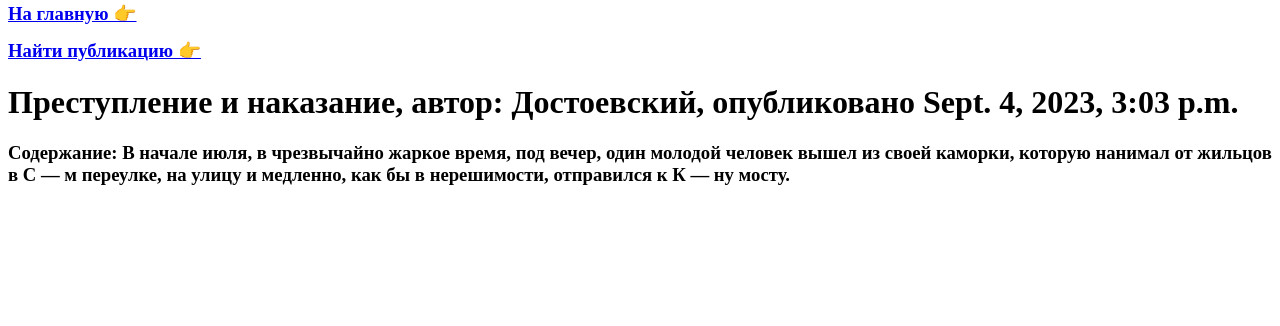
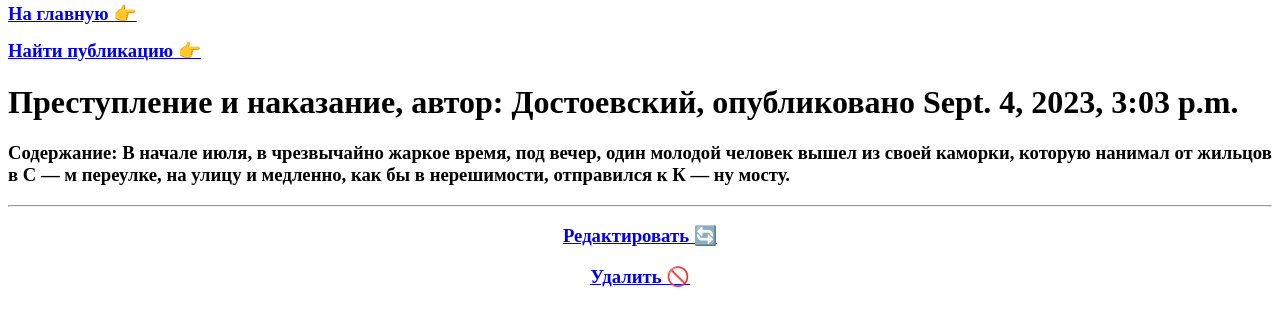
Before and after one commit to SkipperVV/Project_News_Portal, a Django app: page /news/1 in a window 1280 px wide. Shown: the part 167-493 px from the top of the page. Run offline with Django 4.2, Linux system fonts and the light colour scheme; data comes from the database, SQL or seed files in the repository; both versions use the stored data as it was after the commit.

Commit message:
20/09/23 - 2

```diff
--- a/News_Portal/Models/templatetags/censor_filter.py
+++ b/News_Portal/Models/templatetags/censor_filter.py
@@ -10,19 +10,19 @@ bad_word = {
     "какашка": "к******",
     "какашки": "к******",
     "какашку": "к******",
-    "гадкий ": "г******",
-    "гадкие ": "г******",
-    "гадкая ": "г******",
-    "гадкое ": "г******",
-    "гадость ": "г******",
-    "гадости ": "г******",
-    "гадостью ": "г******",
+    "гадкий": "г******",
+    "гадкие": "г******",
+    "гадкая": "г******",
+    "гадкое": "г******",
+    "гадость": "г******",
+    "гадости": "г******",
+    "гадостью": "г******",
 }
 
 
 @register.filter()
 def censor(value: str) -> str:
     for i in bad_word.keys():
-        if i in value:
+        if i in value.lower():
             value = value.lower().replace(i, bad_word[i])
     return f"{value}"
--- a/News_Portal/Models/views.py
+++ b/News_Portal/Models/views.py
@@ -53,8 +53,8 @@ class PostUpdateView(UpdateView):
         return Post.objects.get(pk=id)
 
 
-# дженерик для удаления товара
+# дженерик для удаления
 class PostDeleteView(DeleteView):
     template_name = 'delete.html'
     queryset = Post.objects.all()
-    success_url = '/posts/'
+    success_url = '/news/'
--- a/News_Portal/templates/post.html
+++ b/News_Portal/templates/post.html
@@ -16,5 +16,8 @@ Post
 </h3>
 <h1> {{ post.title|censor }}, автор: {{post.author}}, опубликовано {{post.post_time}}</h1>
 <h3>Содержание: {{ post.text|censor }}</h3>
+<hr>
+        <h3 align="center"> <a href="{% url 'update' post.id %}"><u> Редактировать &#128260;</u></a></h3>
+        <h3 align="center"><a href="{% url 'delete' post.id %}"><u> Удалить &#128683; </u></a></h3>
 
 {% endblock content %}
```
Also changed, not shown: News_Portal/db.sqlite3.
